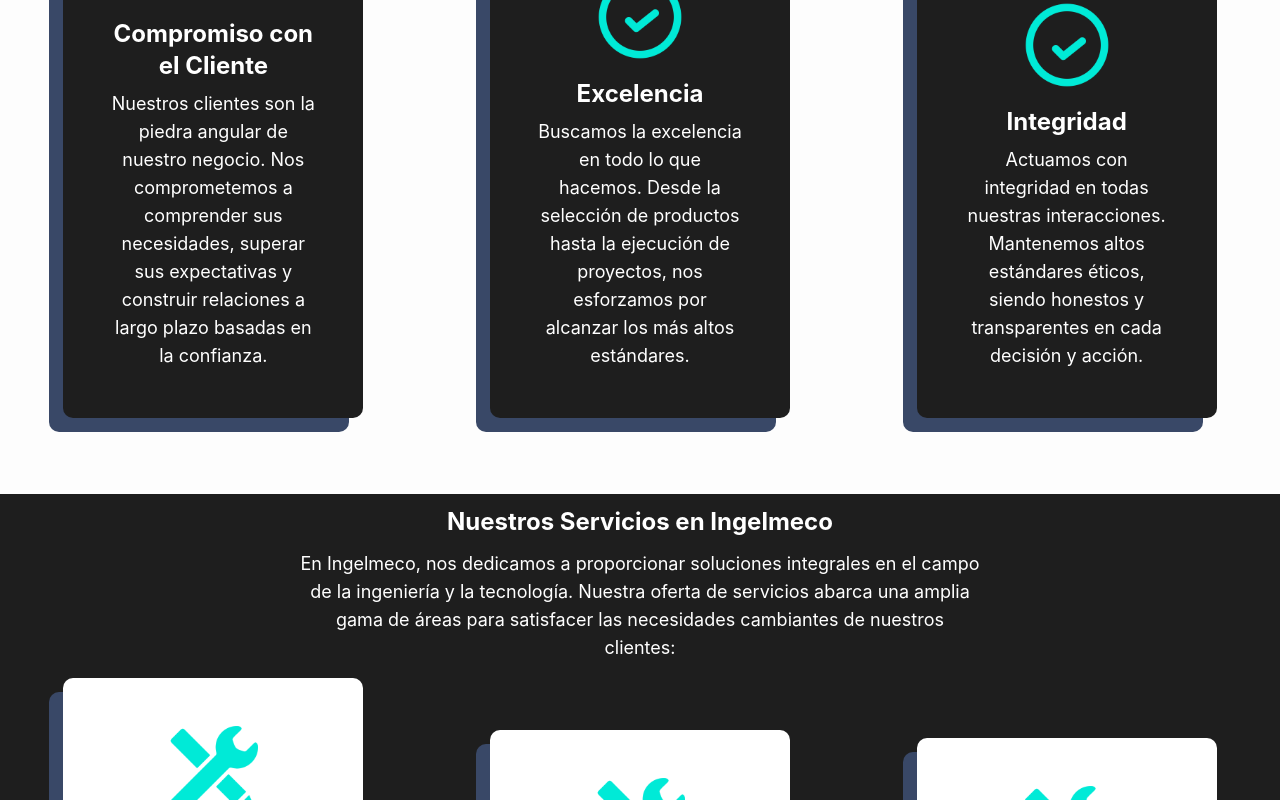
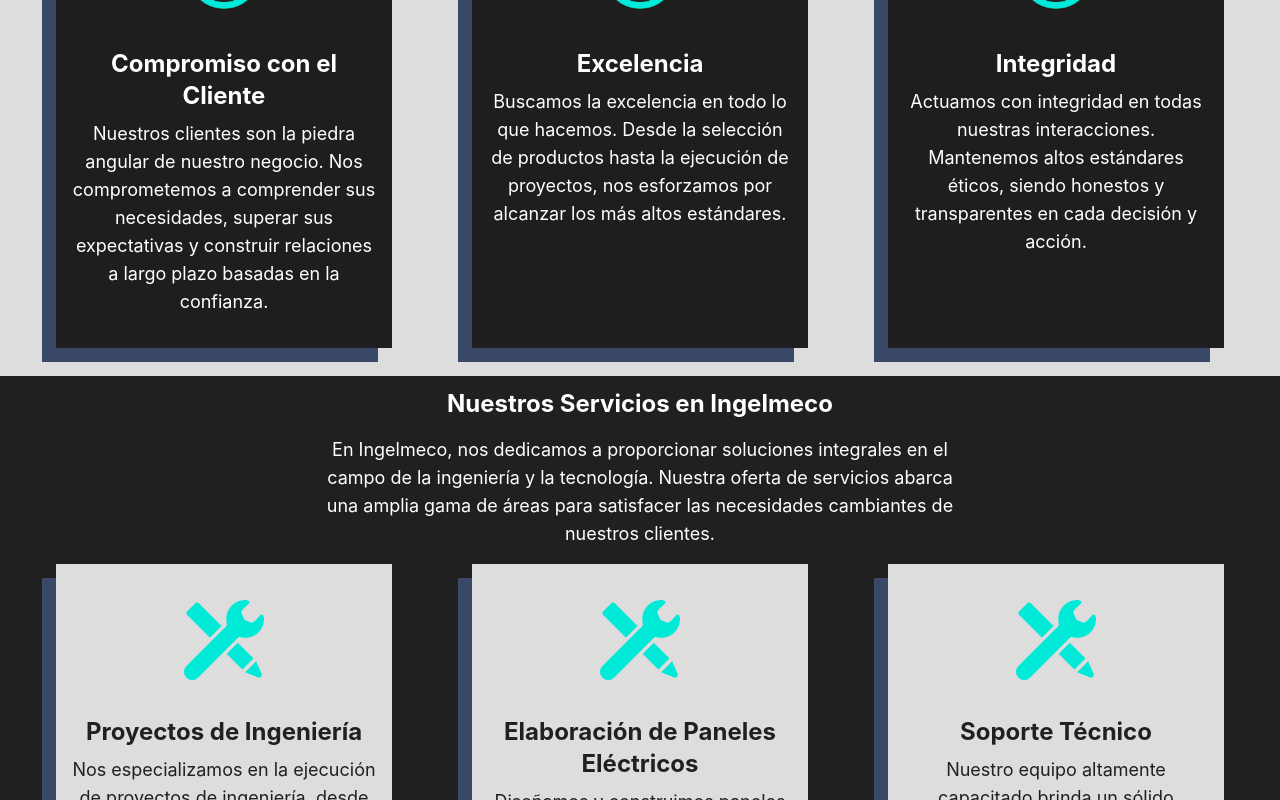
Before and after one commit to AlexGalo0/INGELMECO-Cliente, a Next.js app: page /Nosotros in a window 1280 px wide. Shown: the part 700-1500 px from the top of the page. Built offline with nearby package versions, Linux system fonts and the light colour scheme.

Commit message:
Estilos finales 2.0

```diff
--- a/app/Nosotros/page.tsx
+++ b/app/Nosotros/page.tsx
@@ -2,20 +2,54 @@
 import DisplayData from "../components/svgs/DisplayData";
 
 const Nosotros: React.FC = () => {
+
+  const textCard = [
+    `Nuestros clientes son la piedra angular de nuestro negocio. Nos comprometemos a comprender sus necesidades, superar sus expectativas y construir relaciones a largo plazo basadas en la confianza.`,
+    `Buscamos la excelencia en todo lo que hacemos. Desde la selección de productos hasta la ejecución de proyectos, nos esforzamos por alcanzar los más altos estándares.`,
+    `Actuamos con integridad en todas nuestras interacciones. Mantenemos altos estándares éticos, siendo honestos y transparentes en cada decisión y acción.`,
+  ]
+
+  const historia = [
+    `Historia`,
+    `Con más de dos décadas de historia, Ingelmeco se estableció en San
+    Pedro Sula, Honduras, para liderar la ingeniería y la tecnología.
+    Desde el inicio, hemos sido proveedores oficiales de Siemens,
+    ofreciendo productos avanzados como contactores, guardamotores y
+    PLCs. A lo largo de los años, hemos ampliado nuestra presencia y
+    participado en proyectos clave en Honduras, contribuyendo al
+    desarrollo industrial. Nos destacamos por nuestra dedicación a la
+    calidad, innovación y servicio al cliente.`,
+  ]
+
+  const valores = [
+    `Nuestros Valores`,
+    `En Ingelmeco, nuestros valores fundamentales son la brújula que guía
+    nuestro actuar diario, tanto dentro como fuera de la empresa. Nos
+    esforzamos por reflejar estos principios en cada aspecto de nuestro
+    trabajo.`,
+  ]
+
+  const servicios = [
+    `Nuestros Servicios en Ingelmeco`,
+    `En Ingelmeco, nos dedicamos a proporcionar soluciones integrales en
+    el campo de la ingeniería y la tecnología. Nuestra oferta de
+    servicios abarca una amplia gama de áreas para satisfacer las
+    necesidades cambiantes de nuestros clientes.`,
+  ]
+
+  const textCard1 = [
+    `Nos especializamos en la ejecución de proyectos de ingeniería, desde la conceptualización hasta la implementación, asegurando resultados exitosos y a medida para cada cliente.`,
+    `Diseñamos y construimos paneles eléctricos a medida, garantizando la eficiencia y seguridad en el control de sistemas eléctricos.`,
+    `Nuestro equipo altamente capacitado brinda un sólido soporte técnico para mantener el funcionamiento eficiente de los sistemas implementados.`,
+  ]
+
   return (
     <section>
-      <div className="bg-[#1E1E1E] p-5 pt-8 lg:flex justify-evenly">
+      <div className="bg-[#202020] p-5 pt-8 lg:flex justify-evenly">
         <div className="w-full lg:w-1/2 mr-2 lg:mx-auto">
-          <h2 className="text-[#048C88] text-4xl font-bold">Historia</h2>
+          <h2 className="text-[#048C88] text-4xl font-bold">{historia[0]}</h2>
           <p className="text-white pt-5 max-w-[600px] text-lg pb-3">
-            Con más de dos décadas de historia, Ingelmeco se estableció en San
-            Pedro Sula, Honduras, para liderar la ingeniería y la tecnología.
-            Desde el inicio, hemos sido proveedores oficiales de Siemens,
-            ofreciendo productos avanzados como contactores, guardamotores y
-            PLCs. A lo largo de los años, hemos ampliado nuestra presencia y
-            participado en proyectos clave en Honduras, contribuyendo al
-            desarrollo industrial. Nos destacamos por nuestra dedicación a la
-            calidad, innovación y servicio al cliente.
+            {historia[1]}
           </p>
         </div>
         <div className="w-full max-w-[400px] mx-auto overflow-hidden">
@@ -24,87 +58,71 @@
       </div>
 
       {/* Sección de los valores */}
-      <div className="bg-[#fdfdfd] pt-3 text-center pb-7">
+      <div className="bg-[#DDDDDD] pt-3 text-center pb-7">
         <div className="mx-auto max-w-full lg:max-w-[680px]">
-          {" "}
-          {/* Ajustamos el ancho máximo para pantallas grandes */}
           <h2 className="text-[#202020] text-2xl font-bold">
-            Nuestros Valores
+            {valores[0]}
           </h2>
-          <p className="text-dark pt-3 text-lg mb-4">
-            En Ingelmeco, nuestros valores fundamentales son la brújula que guía
-            nuestro actuar diario, tanto dentro como fuera de la empresa. Nos
-            esforzamos por reflejar estos principios en cada aspecto de nuestro
-            trabajo:
+          <p className="text-dark p-4 text-lg">
+            {valores[1]}
           </p>
         </div>
-        <div className="flex flex-wrap justify-center">
+        <div className="grid gap-10 px-14 2xl:gap-36 lg:gap-20 sm:grid-cols-2 lg:grid-cols-3">
           <Card
             backgroundColor="#1E1E1E"
             imageSrc="/images/exito.webp"
             textColor="#FFFFFF"
             title="Compromiso con el Cliente"
-            description="Nuestros clientes son la piedra angular de nuestro negocio.
-        Nos comprometemos a comprender sus necesidades, superar sus expectativas y construir relaciones a largo plazo basadas en la confianza."
+            description={textCard[0]}
           />
           <Card
             backgroundColor="#1E1E1E"
             imageSrc="/images/exito.webp"
             textColor="#FFFFFF"
             title="Excelencia"
-            description="Buscamos la excelencia en todo lo que hacemos. Desde la selección de productos hasta la ejecución de proyectos, nos esforzamos por alcanzar los más altos estándares."
+            description={textCard[1]}
           />
-          <div className="mb-2"></div>
           <Card
             backgroundColor="#1E1E1E"
             imageSrc="/images/exito.webp"
             textColor="#FFFFFF"
             title="Integridad"
-            description="Actuamos con integridad en todas nuestras interacciones. Mantenemos altos estándares éticos, siendo honestos y transparentes en cada decisión y acción.
-        "
+            description={textCard[2]}
           />
-          <div className="mb-2"></div>
         </div>
       </div>
 
       {/* Sección de los Servicios */}
-      <div className="bg-[#1E1E1E] pt-3 text-center pb-7">
+      <div className="bg-[#202020] pt-3 text-center pb-7 border-b-[30px]">
         <div className="mx-auto max-w-full lg:max-w-[680px]">
-          {" "}
-          {/* Ajustamos el ancho máximo para pantallas grandes */}
-          <h2 className="text-white text-2xl font-bold">
-            Nuestros Servicios en Ingelmeco
+          <h2 className="text-white text-2xl font-bold px-3">
+            {servicios[0]}
           </h2>
-          <p className="text-white pt-3 text-lg mb-4">
-            En Ingelmeco, nos dedicamos a proporcionar soluciones integrales en
-            el campo de la ingeniería y la tecnología. Nuestra oferta de
-            servicios abarca una amplia gama de áreas para satisfacer las
-            necesidades cambiantes de nuestros clientes:
+          <p className="text-white p-4 text-lg">
+            {servicios[1]}
           </p>
         </div>
-        <div className="flex flex-wrap justify-center">
+        <div className="grid gap-10 px-14 2xl:gap-36 lg:gap-20 sm:grid-cols-2 lg:grid-cols-3">
           <Card
-            backgroundColor="#FFFFFF"
+            backgroundColor="#DDDDDD"
             imageSrc="/images/edit-tools.webp"
             textColor="#202020"
             title="Proyectos de Ingeniería"
-            description="Nos especializamos en la ejecución de proyectos de ingeniería, desde la conceptualización hasta la implementación, asegurando resultados exitosos y a medida para cada cliente."
+            description={textCard1[0]}
           />
-          <div className="mb-2"></div>
           <Card
-            backgroundColor="#FFFFFF"
+            backgroundColor="#DDDDDD"
             imageSrc="/images/edit-tools.webp"
             textColor="#202020"
             title="Elaboración de Paneles Eléctricos"
-            description="Diseñamos y construimos paneles eléctricos a medida, garantizando la eficiencia y seguridad en el control de sistemas eléctricos."
+            description={textCard1[1]}
           />
-          <div className="mb-2"></div>
           <Card
-            backgroundColor="#FFFFFF"
+            backgroundColor="#DDDDDD"
             imageSrc="/images/edit-tools.webp"
             textColor="#202020"
             title="Soporte Técnico"
-            description="Nuestro equipo altamente capacitado brinda un sólido soporte técnico para mantener el funcionamiento eficiente de los sistemas implementados."
+            description={textCard1[2]}
           />
         </div>
       </div>
--- a/app/components/Card.tsx
+++ b/app/components/Card.tsx
@@ -13,15 +13,10 @@
   title,
   description,
 }) => {
+
   const cardStyle = {
     backgroundColor: backgroundColor,
-    padding: "3rem",
-    maxWidth: "300px",
-    margin: "auto",
-    boxShadow: "-14px 14px   #394867",
-    borderRadius: "10px",
-    marginBottom: "3rem",
-  };
+  }
 
   const titleStyle = {
     color: textColor,
@@ -32,25 +27,22 @@
   };
 
   return (
-    <div style={cardStyle} className="w-full md:w-1/3 px-4">
-      <div className="mb-3">
-        <div className="flex justify-center mb-4">
-          <Image
-            src={imageSrc}
-            width={90}
-            height={80}
-            alt="Valores de INGELMECO"
-          />
-        </div>
+    <div style={cardStyle} className="box-shadow-card ">
+      <div className="flex justify-center my-9">
+        <Image
+          className="w-20 h-20"
+          src={imageSrc}
+          width={900}
+          height={100}
+          alt={`INGELMECO - ${title}`}
+        />
       </div>
-      <h2 style={titleStyle} className="text-2xl font-bold mb-2">
+      <h2 style={titleStyle} className="text-2xl font-bold mb-2 px-4">
         {title}
       </h2>
-      <div className="max-w-[300px]">
-        <p style={descriptionStyle} className="text-lg">
-          {description}
-        </p>
-      </div>
+      <p style={descriptionStyle} className="text-lg px-4 pb-8">
+        {description}
+      </p>
     </div>
   );
 };
--- a/app/globals.css
+++ b/app/globals.css
@@ -6,6 +6,12 @@
 body {
   font-family: -apple-system, BlinkMacSystemFont, 'Segoe UI', Roboto, Helvetica,
     Arial, sans-serif, 'Apple Color Emoji', 'Segoe UI Emoji', 'Segoe UI Symbol';
+}
+
+@layer base {
+  .box-shadow-card {
+    box-shadow: -14px 14px 0px #394867;
+  }
 }
 
 /*HITS*/
--- a/app/productos/[productosId]/page.tsx
+++ b/app/productos/[productosId]/page.tsx
@@ -80,9 +80,9 @@
 
   return (
     <div className="mx-auto px-4 max-w-screen-lg">
-      <div className="py-4">
-        <Link href="/" >
-          <svg className="w-16 h-16" xmlns="http://www.w3.org/2000/svg" width="128" height="128" viewBox="0 0 32 32"><path fill="#048C88" d="M21.87 9.814L15.685 16l6.187 6.188l-3.535 3.537L8.612 16l9.723-9.724z" /></svg>
+      <div className="pt-4">
+        <Link href="/">
+          <svg className="w-10 h-10" xmlns="http://www.w3.org/2000/svg" width="128" height="128" viewBox="0 0 24 24"><path fill="#048C88" d="M12.707 17.293L8.414 13H18v-2H8.414l4.293-4.293l-1.414-1.414L4.586 12l6.707 6.707z" /></svg>
         </Link>
       </div>
       <div className="flex flex-wrap my-4 shadow-2xl rounded-lg">
```
Also changed, not shown: app/components/Search.tsx (+3 -7 lines).
